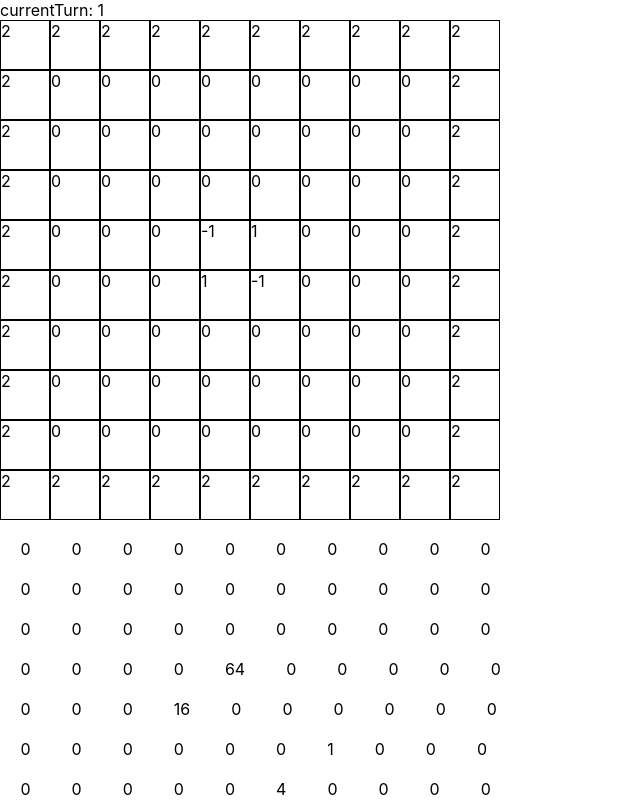
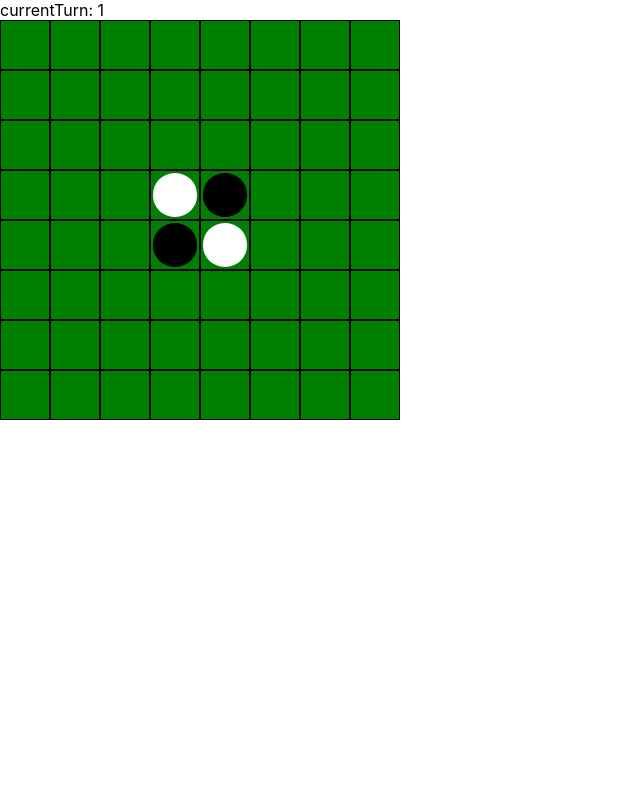
Before and after one commit to Ar0ma7/react-reversi, a Next.js app: page / in a window 1280 px wide. Shown: the top 800 px of the page, without its empty margins (0-640 px from the left). Built offline with nearby package versions, Linux system fonts and the light colour scheme.

Commit message:
fix: スタイル当て　不要なコードの削除

```diff
--- a/src/components/Board.tsx
+++ b/src/components/Board.tsx
@@ -1,22 +1,20 @@
 import React, { useState } from 'react'
 import { Square } from '@/components/Square'
 import styled from '@emotion/styled'
-import { BoardType, Turn } from '@/types/global'
+import { BoardType, Stone } from '@/types/global'
 import { getFlippedBoard, getInitialBoard, getMovableDir, getMovablePos } from '@/scripts/functions'
 
 export type BoardProps = {
-  firstTurn: Turn
+  playerStone: Stone
   /* 盤面サイズ（偶数） */
-  size: number
+  boardSize: number
 }
 
-export const Board: React.FC<BoardProps> = React.memo(({ firstTurn, size }) => {
-  const [currentTurn, setNextTurn] = useState<Turn>(firstTurn)
-  const [board, setBoard] = useState<BoardType>(getInitialBoard(size))
-  const [movableDir, setMovableDir] = useState<number[][]>(getMovableDir(board, currentTurn))
-  const [movablePos, setMovablePos] = useState<boolean[][]>(getMovablePos(board, currentTurn))
+export const Board: React.FC<BoardProps> = React.memo(({ playerStone, boardSize }) => {
+  const [currentTurn, setNextTurn] = useState<Stone>(playerStone)
+  const [board, setBoard] = useState<BoardType>(getInitialBoard(boardSize))
 
-  const sizes = [...Array(size + 2)].fill('50px')
+  const sizes = ['0', ...Array(boardSize).fill('50px'), '0']
 
   const items = board.map((y, yIdx) =>
     y.map((x, xIdx) => {
@@ -36,7 +34,7 @@ export const Board: React.FC<BoardProps> = React.memo(({ firstTurn, size }) => {
    * @param {number} x
    */
   const handleClick = (y: number, x: number) => {
-    const nextTurn: Turn = currentTurn === 1 ? -1 : 1
+    const nextTurn: Stone = currentTurn === 1 ? -1 : 1
     if (getMovablePos(board, currentTurn)[y][x]) {
       const newBoard = getFlippedBoard({
         board,
@@ -47,23 +45,19 @@ export const Board: React.FC<BoardProps> = React.memo(({ firstTurn, size }) => {
       })
       setBoard([...newBoard])
       setNextTurn(nextTurn)
-      setMovableDir([...getMovableDir(newBoard, nextTurn)])
-      setMovablePos([...getMovablePos(newBoard, nextTurn)])
     }
   }
 
   return (
     <>
       currentTurn: {currentTurn}
-      <StyledGridContainer columns={sizes} rows={sizes} areas={board.map((y, yIdx) => y.map((x, xIdx) => `area${xIdx}_${yIdx}`))}>
+      <StyledGridContainer
+        columns={sizes}
+        rows={sizes}
+        areas={board.map((y, yIdx) => y.map((x, xIdx) => `area${xIdx}_${yIdx}`))}
+      >
         {items}
       </StyledGridContainer>
-      {movableDir.map((r, i) => (
-        <p key={i}>{r.map((c) => `　 ${c} 　`)}</p>
-      ))}
-      {movablePos.map((r, i) => (
-        <p key={i}>{r.map((c) => `${c} 　`)}</p>
-      ))}
     </>
   )
 })
--- a/src/components/Square.tsx
+++ b/src/components/Square.tsx
@@ -1,18 +1,52 @@
 import React from 'react'
 import { css } from '@emotion/react'
 import { SquareState } from '@/types/global'
+import styled from '@emotion/styled'
 
 export type SquareProps = {
   state: SquareState
 }
 
 export const Square: React.FC<SquareProps> = React.memo(({ state }) => {
-  return <div css={squareStyle}>{state}</div>
+  return (
+    <>
+      {state !== 2 && (
+        <StyledSquare state={state}>
+          <StyledStone state={state} />
+        </StyledSquare>
+      )}
+    </>
+  )
 })
 Square.displayName = `Square`
 
-const squareStyle = css`
-  border: 1px solid #000;
-  width: 50px;
-  height: 50px;
+const StyledSquare = styled.div<{
+  state: SquareState
+}>`
+  ${(props) =>
+    props.state !== 2 &&
+    css`
+      display: flex;
+      justify-content: center;
+      align-items: center;
+      border: 1px solid #000;
+      width: 50px;
+      height: 50px;
+      background-color: green;
+    `}
 `
+
+const stoneColor = new Map([
+  [1, '#000'],
+  [-1, '#fff'],
+  [0, 'transparent'],
+])
+
+const StyledStone = styled.div<{
+  state: SquareState
+}>`
+  border-radius: 50%;
+  width: 90%;
+  height: 90%;
+  background-color: ${(props) => stoneColor.get(props.state)};
+`
--- a/src/pages/index.tsx
+++ b/src/pages/index.tsx
@@ -1,11 +1,8 @@
-import React from 'react'
+import React, { useState } from 'react'
 import { Board } from '@/components/Board'
 
 export default function Home() {
-  const size = 8
-  return (
-    <>
-      <Board size={size} firstTurn={1} />
-    </>
-  )
+  const [boardSize, setBoardSize] = useState<number>(8)
+
+  return <Board boardSize={boardSize} playerStone={1} />
 }
--- a/src/scripts/functions.ts
+++ b/src/scripts/functions.ts
@@ -1,5 +1,5 @@
-import { BoardType, Turn } from '@/types/global'
-import { direction } from "@/scripts/variables";
+import { BoardType, Stone } from '@/types/global'
+import { direction } from '@/scripts/variables'
 
 export const getInitialBoard = (size: number): BoardType => {
   const includeWallSize = size + 2
@@ -19,11 +19,11 @@ export const getInitialBoard = (size: number): BoardType => {
   return board
 }
 
-export const getMovableDir = (board: BoardType, currentTurn: Turn): number[][] => {
+export const getMovableDir = (board: BoardType, currentTurn: Stone): number[][] => {
   return board.map((y, yIdx) => y.map((value, xIdx) => checkMobility(board, yIdx, xIdx, currentTurn)))
 }
 
-export const getMovablePos = (board: BoardType, currentTurn: Turn): boolean[][] => {
+export const getMovablePos = (board: BoardType, currentTurn: Stone): boolean[][] => {
   return board.map((y, yIdx) =>
     y.map((value, xIdx) => {
       const dir = checkMobility(board, yIdx, xIdx, currentTurn)
@@ -117,12 +117,12 @@ export const getFlippedBoard = ({
   y,
   dir,
   currentTurn,
-} : {
+}: {
   board: BoardType
   x: number
   y: number
   dir: number
-  currentTurn: Turn
+  currentTurn: Stone
 }): BoardType => {
   const boardTemp = [...board]
 
--- a/src/types/global.d.ts
+++ b/src/types/global.d.ts
@@ -3,5 +3,5 @@ export type SquareState = 0 | -1 | 1 | 2
 
 export type BoardType = SquareState[][]
 
-/* 1: 自分, -1: 相手 */
-export type Turn = 1 | -1
+/* 1: 黒, -1: 白 */
+export type Stone = 1 | -1
```
